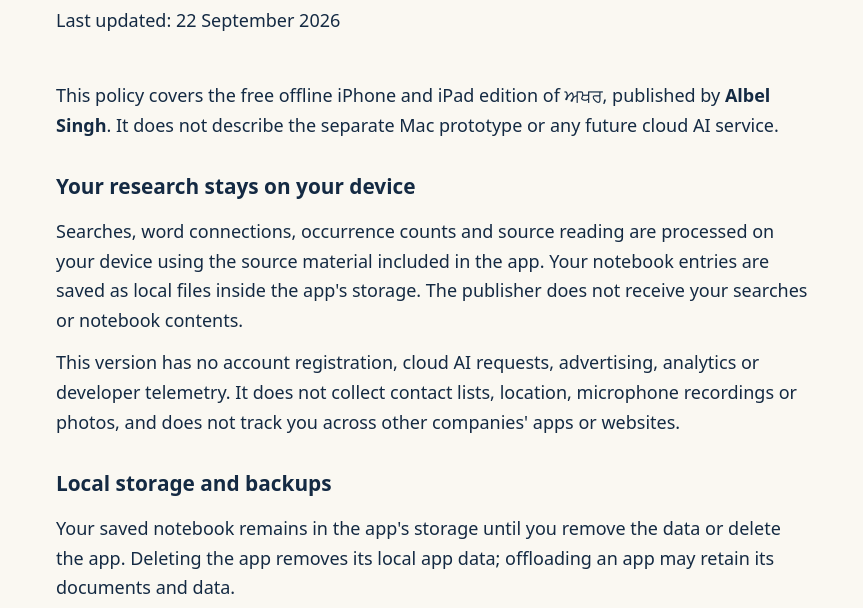
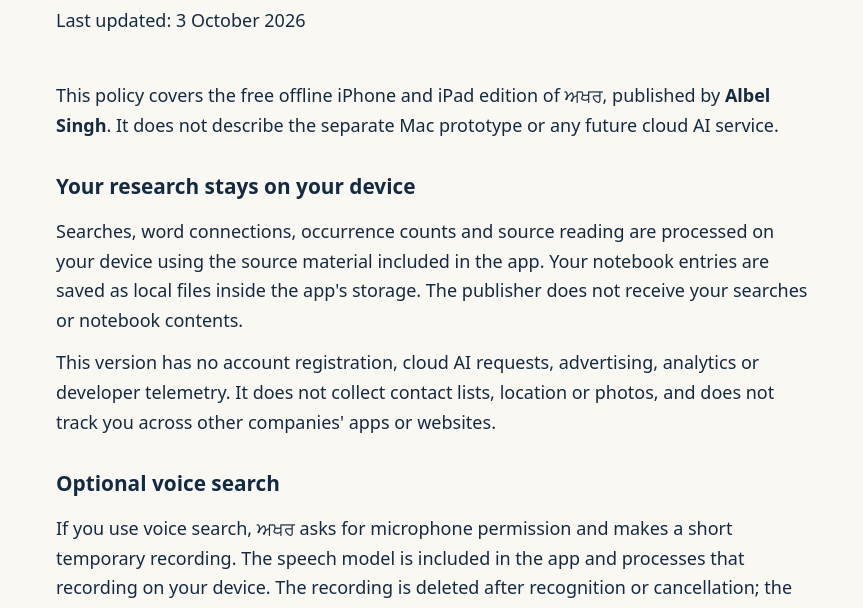
Before and after one commit to albelsingh77/akhar-support, a plain HTML site: page privacy-policy.html in a window 1280 px wide. Shown: the part 161-769 px from the top of the page, without its empty margins (208-1071 px from the left). Drawn offline with Linux system fonts and the light colour scheme.

Commit message:
Explain optional on-device voice search

```diff
--- a/privacy-policy.html
+++ b/privacy-policy.html
@@ -27,14 +27,17 @@
   <header>
     <p class="eyebrow">ਅਖਰ · iPhone and iPad</p>
     <h1>Privacy policy</h1>
-    <p>Last updated: 22 September 2026</p>
+    <p>Last updated: 3 October 2026</p>
   </header>
   <main>
     <p>This policy covers the free offline iPhone and iPad edition of ਅਖਰ, published by <strong>Albel Singh</strong>. It does not describe the separate Mac prototype or any future cloud AI service.</p>
 
     <h2>Your research stays on your device</h2>
     <p>Searches, word connections, occurrence counts and source reading are processed on your device using the source material included in the app. Your notebook entries are saved as local files inside the app's storage. The publisher does not receive your searches or notebook contents.</p>
-    <p>This version has no account registration, cloud AI requests, advertising, analytics or developer telemetry. It does not collect contact lists, location, microphone recordings or photos, and does not track you across other companies' apps or websites.</p>
+    <p>This version has no account registration, cloud AI requests, advertising, analytics or developer telemetry. It does not collect contact lists, location or photos, and does not track you across other companies' apps or websites.</p>
+
+    <h2>Optional voice search</h2>
+    <p>If you use voice search, ਅਖਰ asks for microphone permission and makes a short temporary recording. The speech model is included in the app and processes that recording on your device. The recording is deleted after recognition or cancellation; the recognized words are used only to find possible lines in the included SGGS text and are not saved as a search transcript. Neither the audio nor the recognized words are uploaded for speech recognition. You can search by typing without granting microphone access.</p>
 
     <h2>Local storage and backups</h2>
     <p>Your saved notebook remains in the app's storage until you remove the data or delete the app. Deleting the app removes its local app data; offloading an app may retain its documents and data.</p>
```
